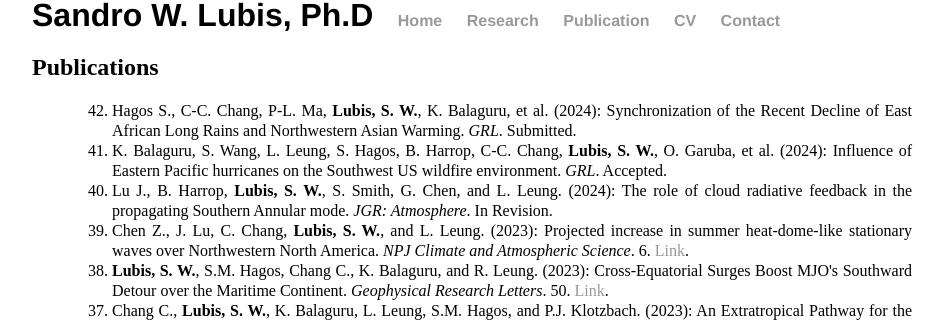
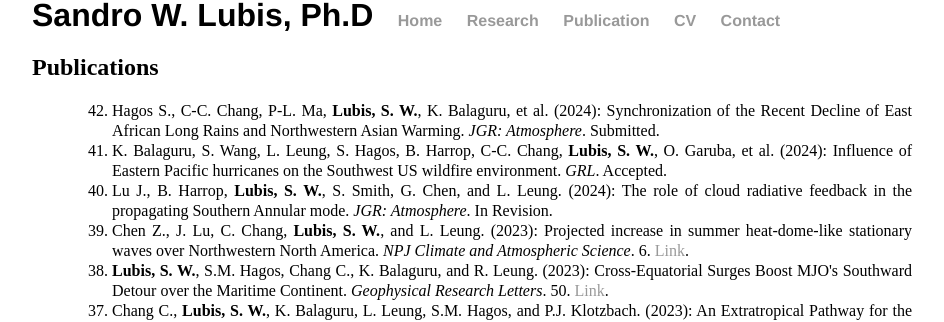
Before and after one commit to sandrolubis/sandrolubis.github.io, a Jekyll site: the page built from publication/index.html, in a window 1280 px wide. Shown: the part 227-549 px from the top of the page, without its empty margins (276-1220 px from the left). Built offline with Jekyll 4.4.1, drawn with Linux system fonts in a browser that asks for light colours.

Commit message:
Update index.html

```diff
--- a/publication/index.html
+++ b/publication/index.html
@@ -7,7 +7,7 @@ title: Publications | Sandro Lubis
 	<h2>Publications</h2>
 	<ol style="line-height:1.25; text-align:justify;">
 	<ol reversed>
-		<li> Hagos S., C-C. Chang, P-L. Ma, <b>Lubis, S. W.</b>, K. Balaguru, et al. (2024): Synchronization of the Recent Decline of East African Long Rains and Northwestern Asian Warming. <i>GRL</i>. Submitted.</li>
+		<li> Hagos S., C-C. Chang, P-L. Ma, <b>Lubis, S. W.</b>, K. Balaguru, et al. (2024): Synchronization of the Recent Decline of East African Long Rains and Northwestern Asian Warming. <i>JGR: Atmosphere</i>. Submitted.</li>
 		<li> K. Balaguru, S. Wang, L. Leung, S. Hagos, B. Harrop, C-C. Chang, <b>Lubis, S. W.</b>, O. Garuba, et al. (2024): Influence of Eastern Pacific hurricanes on the Southwest US wildfire environment. <i>GRL</i>. Accepted.</li>
 		<li> Lu J., B. Harrop, <b>Lubis, S. W.</b>, S. Smith, G. Chen, and L. Leung. (2024): The role of cloud radiative feedback in the propagating Southern Annular mode. <i>JGR: Atmosphere</i>. In Revision.</li>
 		<li> Chen Z., J. Lu, C. Chang, <b>Lubis, S. W.</b>, and L. Leung. (2023): Projected increase in summer heat-dome-like stationary waves over Northwestern North America. <i>NPJ Climate and Atmospheric Science</i>. 6. <a href="https://doi.org/10.1038/s41612-023-00511-2">Link</a>.</li>
```
